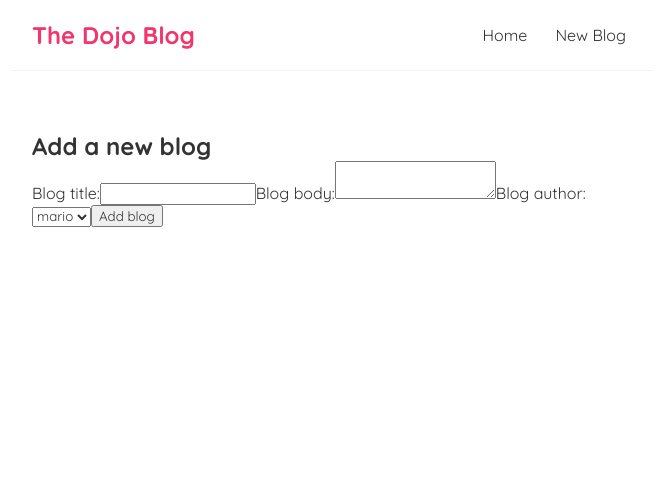
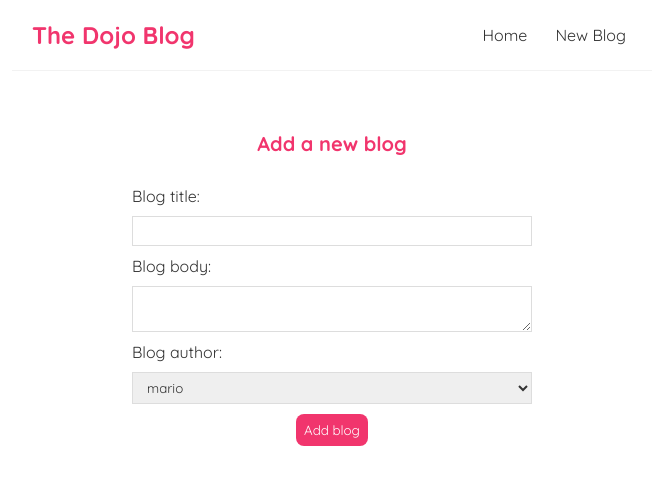
Before and after one commit to kidus-t-w/the-dojo-blog, a React (Create React App) app: page /create in a window 1280 px wide. Shown: the top 484 px of the page, without its empty margins (308-964 px from the left). Built offline with nearby package versions, Linux system fonts and the light colour scheme.

Commit message:
Added style for buttons

```diff
--- a/src/index.css
+++ b/src/index.css
@@ -48,3 +48,56 @@
   color: #f1356d;
   margin-bottom: 8px;
 }
+.blog-preview a{
+  text-decoration: none;
+}
+
+/* blog details page */
+.blog-details h2 {
+  font-size: 20px;
+  color: #f1356d;
+  margin-bottom: 10px;
+}
+.blog-details div {
+  margin: 20px 0;
+}
+.blog-details button {
+  background: #f1356d;
+  color: #fff;
+  border: 0;
+  padding: 8px;
+  border-radius: 8px;
+  cursor: pointer;
+}
+
+/* create new blog form */
+.create {
+  max-width: 400px;
+  margin: 0 auto;
+  text-align: center;
+}
+.create label {
+  text-align: left;
+  display: block;
+}
+.create h2 {
+  font-size: 20px;
+  color: #f1356d;
+  margin-bottom: 30px;
+}
+.create input, .create textarea, .create select {
+  width: 100%;
+  padding: 6px 10px;
+  margin: 10px 0;
+  border: 1px solid #ddd;
+  box-sizing: border-box;
+  display: block;
+}
+.create button {
+  background: #f1356d;
+  color: #fff;
+  border: 0;
+  padding: 8px;
+  border-radius: 8px;
+  cursor: pointer;
+}
```
